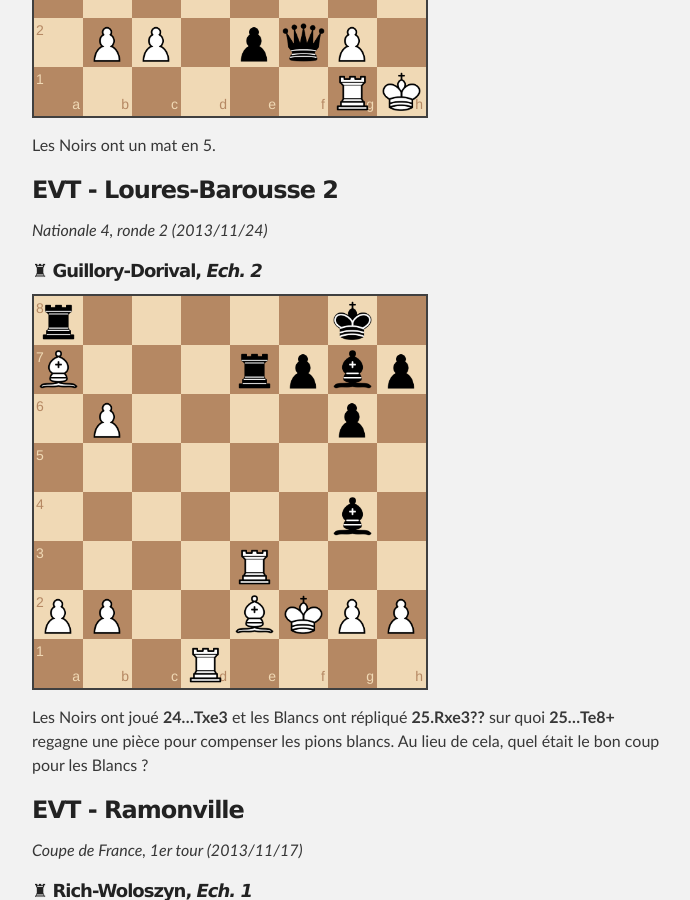
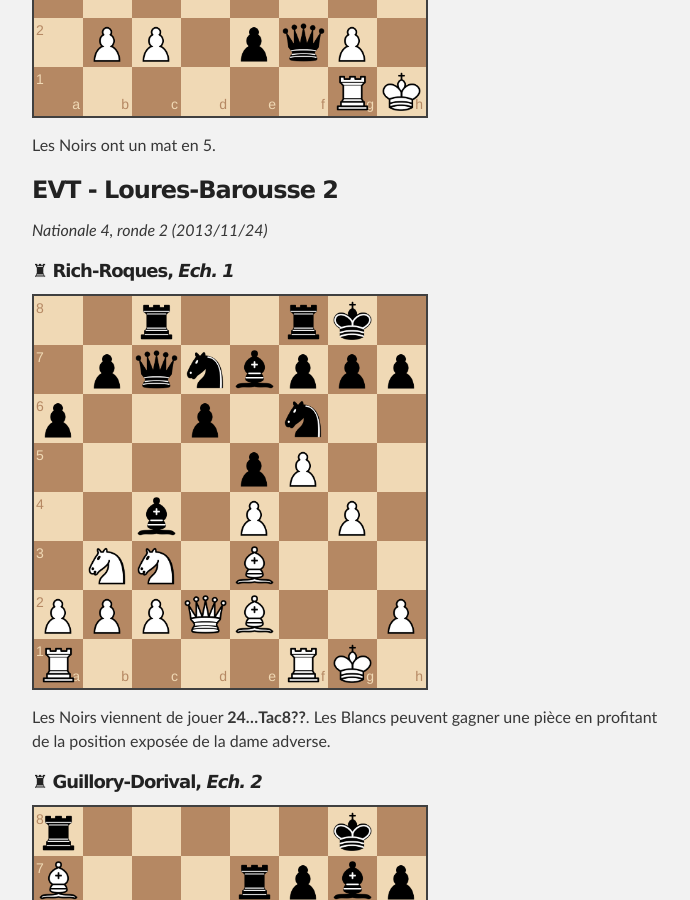
Before and after one commit to echiquier-villeneuve-tolosane/echiquier-villeneuve-tolosane.github.io, a Jekyll site: the page built from exercices.md, in a window 1280 px wide and 900 px high, scrolled down 2403 px. Shown: the whole window, without its empty margins (288-978 px from the left). Built offline with Jekyll 4.4.1, drawn with Linux system fonts in a browser that asks for light colours; nearby versions of some CDN libraries.

Commit message:
exercices.md mis à jour

```diff
--- a/exercices.md
+++ b/exercices.md
@@ -48,6 +48,12 @@
 ### EVT - Loures-Barousse 2
 _Nationale 4, ronde 2 (2013/11/24)_
 
+##### &#9820;  **Rich-Roques**, _Ech. 1_
+
+`2r2rk1/1pqnbppp/p2p1n2/4pP2/2b1P1P1/1NN1B3/PPPQB2P/R4RK1 w - - 1 13`
+
+Les Noirs viennent de jouer **24...Tac8??**. Les Blancs peuvent gagner une pièce en profitant de la position exposée de la dame adverse.
+
 ##### &#9820;  **Guillory-Dorival**, _Ech. 2_
 
 `r5k1/B3rpbp/1P4p1/8/6b1/4R3/PP2BKPP/3R4 b - - 6 24`
```
